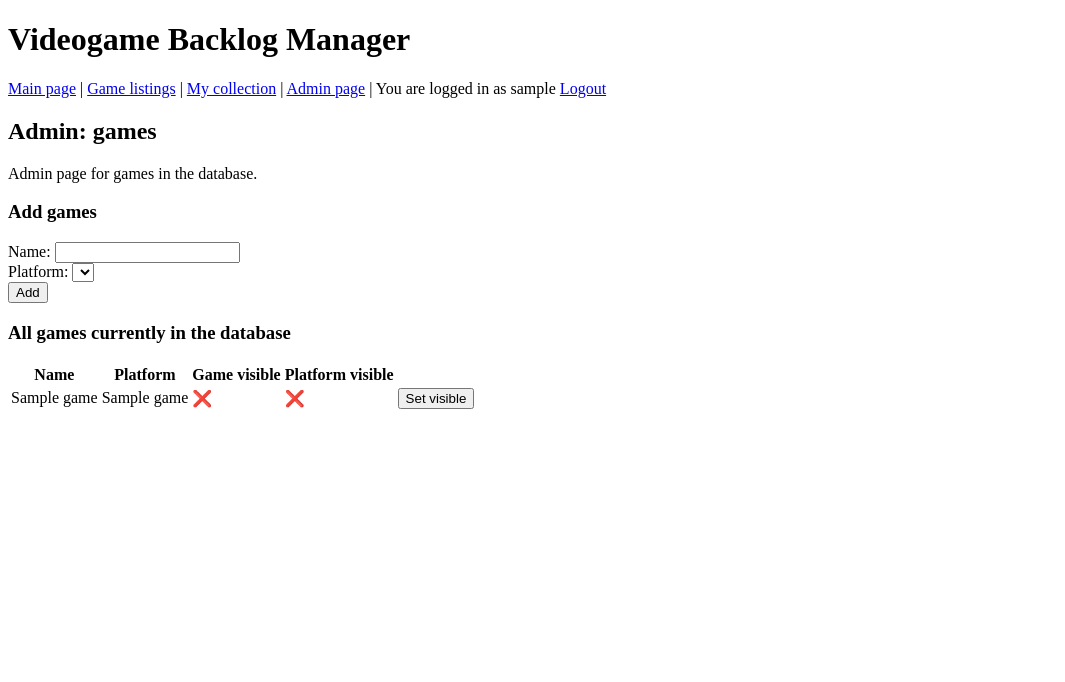
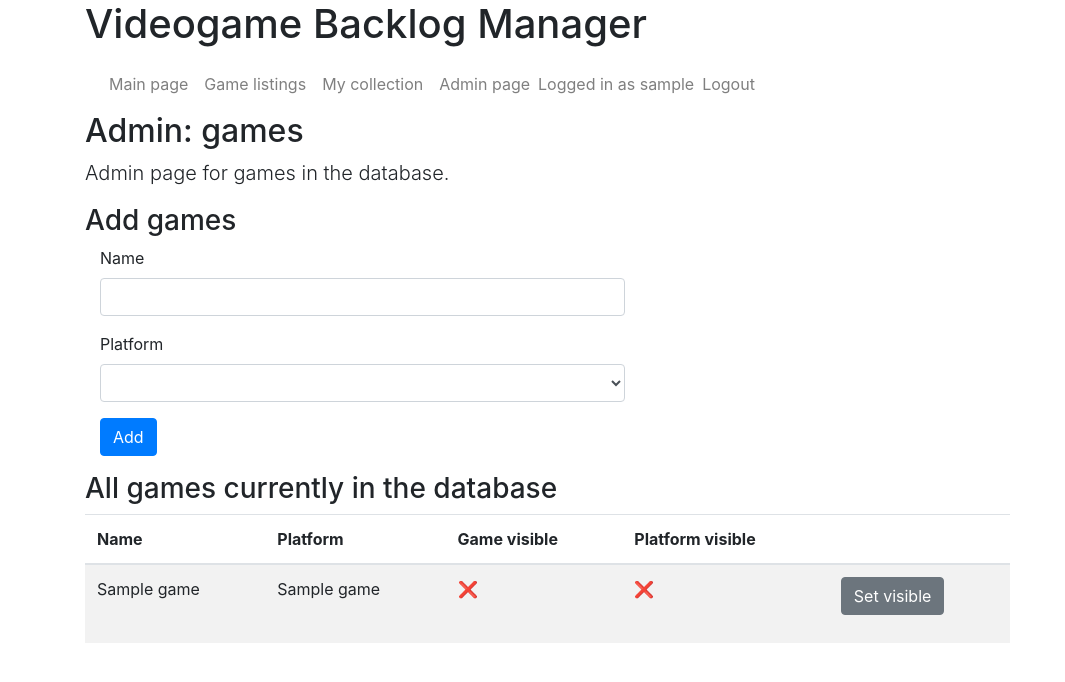
Before and after one commit to kivistoilkka/tsoha-videogame-backlog-manager, a Flask app: template src/templates/admin_games.html in a window 1280 px wide. Shown: the top 682 px of the page, without its empty margins (0-1065 px from the left). Run offline with Flask 2, Linux system fonts and the light colour scheme; the visitor is signed in with stand-in values (Sample User, id 1); the template is opened without the code that fills it: most values are stand-ins (such as "Sample title", 1, 10 or a date in 2020); lists and menus that the app fills with data are empty; some libraries are stand-ins or nearby versions.

Commit message:
Bootstrap in use, admin pages ready

```diff
--- a/src/templates/admin_games.html
+++ b/src/templates/admin_games.html
@@ -2,27 +2,41 @@
 {% block title %}Admin: games{% endblock %}
 {% block content %}
 <h2>Admin: games</h2>
-Admin page for games in the database.
+<p class="lead">Admin page for games in the database.</p>
+
 <h3>Add games</h3>
 <form action="/admin/games" method="POST">
-Name: <input type="text" name="name"><br>
-Platform:
-<select name="platform_id">
+<div class="form-group col-6">
+<label for="inputName">Name</label>
+<input type="text" class="form-control" id="inputName" name="name">
+</div>
+<div class="form-group col-6">
+<label for="inputPlatform">Platform</label>
+<select class="form-control" id="inputPlatform" name="platform_id">
 {% for platform in platforms %}
 <option value={{ platform[0] }}>{{ platform[1] }}</option>
 {% endfor %}
-</select><br>
-<input type="submit" value="Add">
+</select>
+</div>
+<div class="form-group col-6">
+<button type="submit" class="btn btn-primary">Add</button>
+</div>
 <input type="hidden" name="csrf_token" value="{{ session.csrf_token }}">
 <input type="hidden" name="operation" value="add_game">
 </form>
+
 <h3>All games currently in the database</h3>
-<table>
-<tr><th>Name</th>
-<th>Platform</th>
-<th>Game visible</th>
-<th>Platform visible</th>
+<table class="table table-striped col-10">
+<thead>
+<tr>
+<th scope="col">Name</th>
+<th scope="col">Platform</th>
+<th scope="col">Game visible</th>
+<th scope="col">Platform visible</th>
+<th scope="col"></th>
 </tr>
+</thead>
+<tbody>
 {% for game in all_games %}
 <tr>
 <td>{{ game[1] }}</td>
@@ -43,11 +57,13 @@ Platform:
 </td>
 <td>
 <form action="/admin/games" method="POST">
+<div class="form-group">
 {% if game[3] %}
-<input type="submit" value="Hide">
+<button type="submit" class="btn btn-secondary">Hide</button>
 {% else %}
-<input type="submit" value="Set visible">
+<button type="submit" class="btn btn-secondary">Set visible</button>
 {% endif %}
+</div>
 <input type="hidden" name="game_id" value="{{game[0]}}">
 <input type="hidden" name="current_visibility" value="{{game[3]}}">
 <input type="hidden" name="csrf_token" value="{{ session.csrf_token }}">
@@ -56,5 +72,6 @@ Platform:
 </td>
 </tr>
 {% endfor %}
+</tbody>
 </table>
 {% endblock %}
--- a/src/templates/layout.html
+++ b/src/templates/layout.html
@@ -1,16 +1,40 @@
 <!DOCTYPE html>
+<meta name="viewport" content="width=device-width, initial-scale=1, shrink-to-fit=no">
+<link rel="stylesheet" href="https://stackpath.bootstrapcdn.com/bootstrap/4.5.0/css/bootstrap.min.css">
 <title>Videogame Backlog Manager - {% block title %}{% endblock %}</title>
+
+
+<div class="container">
 <h1>Videogame Backlog Manager</h1>
-<a href="/">Main page</a> |
-<a href="/listings">Game listings</a> |
+<nav class="navbar navbar-expand-sm navbar-light">
+<ul class="navbar-nav">
+<li class="nav-item">
+<a class="nav-link" href="/">Main page</a>
+</li>
+<li class="nav-item">
+<a class="nav-link" href="/listings">Game listings</a>
+</li>
 {% if session.user_id %}
-<a href="/collection/{{ session.user_id }}">My collection</a> |
+<li class="nav-item">
+<a class="nav-link" href="/collection/{{ session.user_id }}">My collection</a>
+</li>
 {% if session.user_is_admin %}
-<a href="/admin">Admin page</a> |
+<li class="nav-item">
+<a class="nav-link" href="/admin">Admin page</a>
+</li>
 {% endif %}
-You are logged in as {{ session.username }}
-<a href="/logout">Logout</a>
+<span class="navbar-text">
+Logged in as {{ session.username }}
+</span>
+<li class="nav-item">
+<a class="nav-link" href="/logout">Logout</a>
+</li>
 {% else %}
-<a href="/login">Login/Sign up</a>
+<li class="nav-item">
+<a class="nav-link" href="/login">Login/Sign up</a>
+</li>
 {% endif %}
+</ul>
+</nav>
 {% block content %}{% endblock %}
+</div>
```
Also changed, not shown: src/templates/admin.html (+7 -6 lines), src/templates/admin_platforms.html (+24 -7 lines), src/templates/admin_reviews.html (+15 -10 lines).
